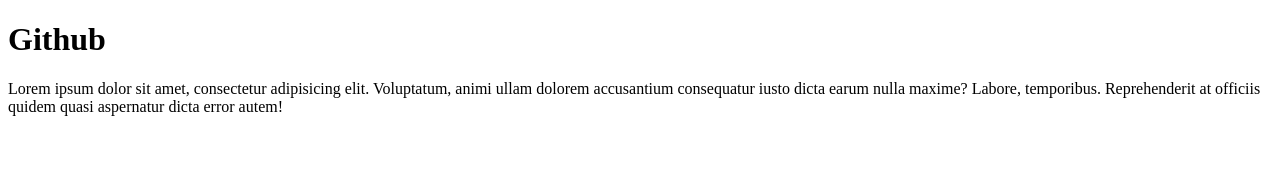
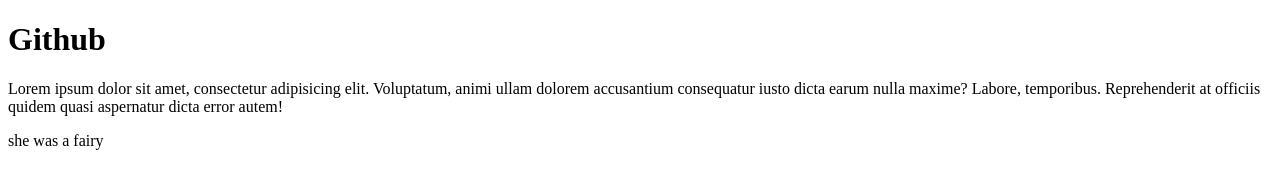
Before and after one commit to ankhigupta02-collab/firstrepo2, a plain HTML site: page index.html in a window 1280 px wide. Drawn offline with Linux system fonts and the light colour scheme.

Commit message:
second push

```diff
--- a/index.html
+++ b/index.html
@@ -8,5 +8,6 @@
 <body>
     <h1>Github</h1>
     <p>Lorem ipsum dolor sit amet, consectetur adipisicing elit. Voluptatum, animi ullam dolorem accusantium consequatur iusto dicta earum nulla maxime? Labore, temporibus. Reprehenderit at officiis quidem quasi aspernatur dicta error autem!</p>
+    <p>she was a fairy</p>
 </body>
 </html>
```
